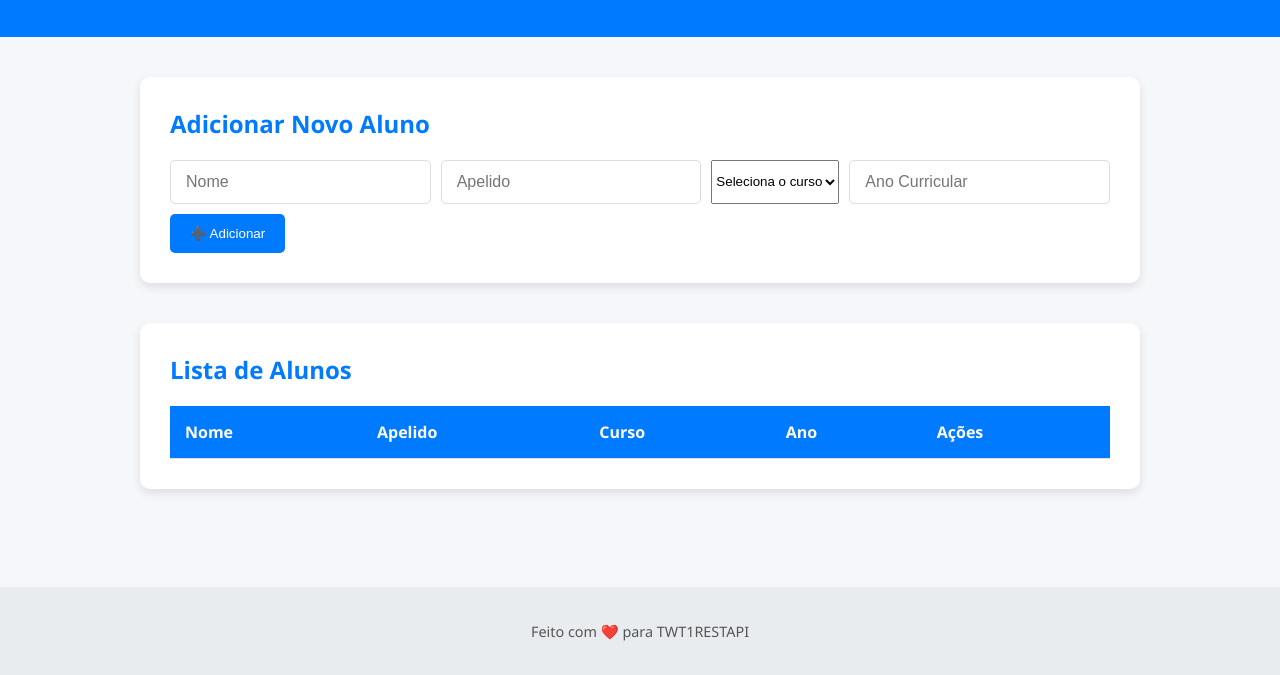
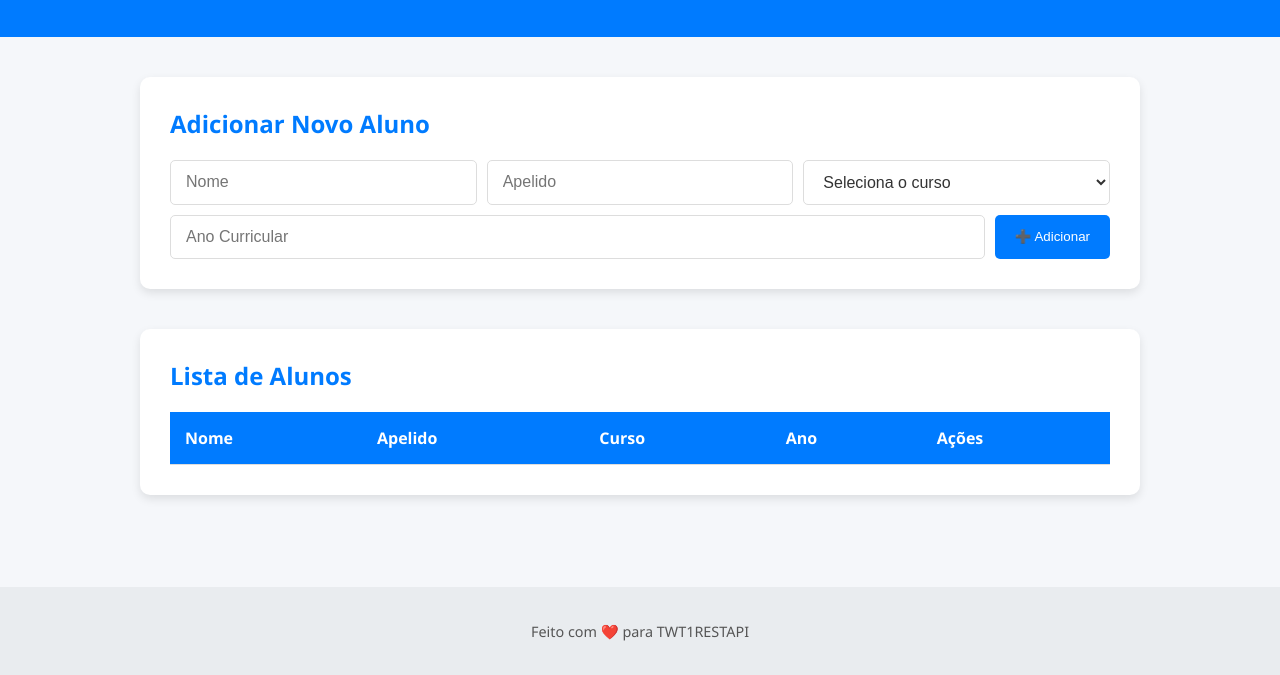
Before and after one commit to patorishia/TW1RESTAAPI_PatriciaPereira, a website: page frontend/index.html in a window 1280 px wide. Shown: the part 125-800 px from the top of the page. Drawn offline with Linux system fonts and the light colour scheme; no server answers.

Commit message:
correção de erro com URL no script

```diff
--- a/frontend/script.js
+++ b/frontend/script.js
@@ -1,6 +1,6 @@
 // JS para operações CRUD com Fetch API
 
-
+const API_URL_ALUNOS = 'http://localhost:3001/api/alunos';
 const API_URL_CURSOS = 'http://localhost:3001/api/cursos';
 
 document.addEventListener('DOMContentLoaded', () => {
--- a/frontend/style.css
+++ b/frontend/style.css
@@ -61,12 +61,16 @@ h2 {
   gap: 10px;
 }
 
-.form-group input {
+.form-group input,
+.form-group select {
   flex: 1 1 200px;
   padding: 12px 15px;
   border: 1px solid #ddd;
   border-radius: 5px;
   font-size: 1rem;
+  background: #fff;
+  color: var(--text);
+  box-sizing: border-box;
 }
 
 .form-group button {
```
